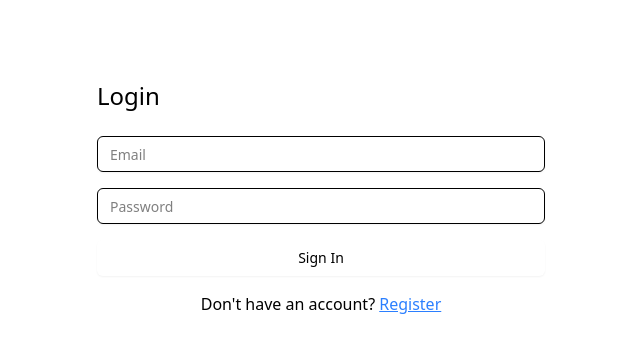
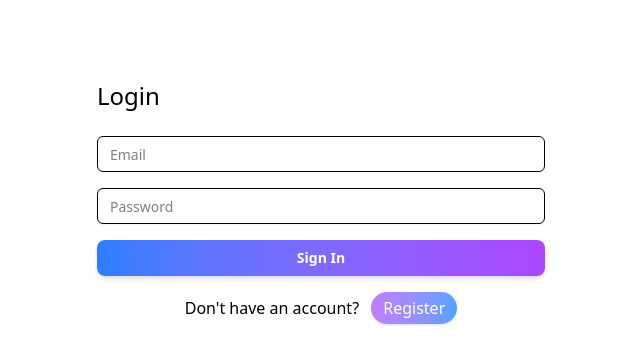
Before and after one commit to DanielvG-IT/ToDoApp, a React (Vite) app in the folder ToDoApp.Frontend/: page /auth in a window 1280 px wide. Shown: the top 364 px of the page, without its empty margins (319-959 px from the left). Built offline with nearby package versions, Linux system fonts and the light colour scheme.

Commit message:
fix: update placeholder text for input fields and enhance button styles in AuthPage

```diff
--- a/ToDoApp.Frontend/src/pages/AuthPage.tsx
+++ b/ToDoApp.Frontend/src/pages/AuthPage.tsx
@@ -29,7 +29,7 @@ export const AuthPage = () => {
       <form onSubmit={onSubmit} className="space-y-4">
         {isRegister && (
           <Input
-            placeholder="username"
+            placeholder="Username"
             value={form.username}
             onChange={(e) => setForm({ ...form, username: e.target.value })}
           />
@@ -48,21 +48,24 @@ export const AuthPage = () => {
         />
         {isRegister && (
           <Input
-            placeholder="Number"
+            placeholder="Phone number"
             type="tel"
             value={form.number}
             onChange={(e) => setForm({ ...form, number: e.target.value })}
           />
         )}
-        <Button type="submit" className="w-full">
+        <Button
+          type="submit"
+          className="w-full bg-gradient-to-r from-blue-500 to-purple-500 text-white font-semibold py-2 rounded-lg shadow-md hover:from-blue-600 hover:to-purple-600 transition-colors duration-200">
           {isRegister ? "Sign Up" : "Sign In"}
         </Button>
       </form>
       <p className="mt-4 text-center">
         {isRegister ? "Already have an account? " : "Don't have an account? "}
         <button
+          type="button"
           onClick={() => setIsRegister(!isRegister)}
-          className="text-blue-500 underline">
+          className="ml-2 px-3 py-1 rounded-full bg-gradient-to-r from-purple-400 to-blue-400 text-white font-medium shadow hover:from-purple-500 hover:to-blue-500 transition-all duration-200 focus:outline-none focus:ring-2 focus:ring-blue-300">
           {isRegister ? "Login" : "Register"}
         </button>
       </p>
```
Also changed, not shown: ToDoApp.Frontend/components.json.
